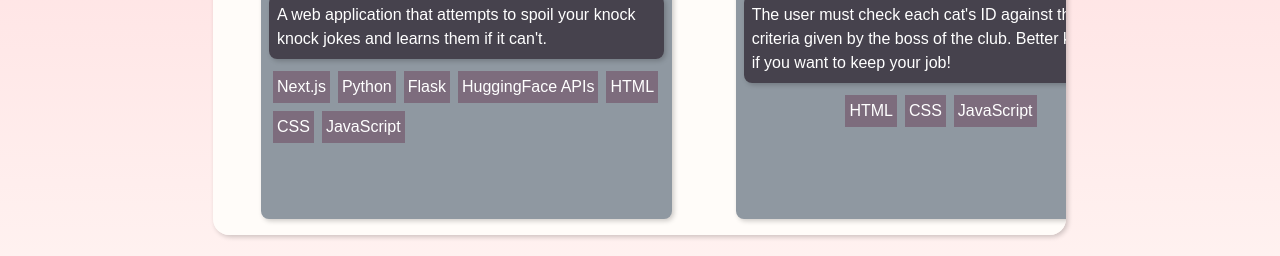
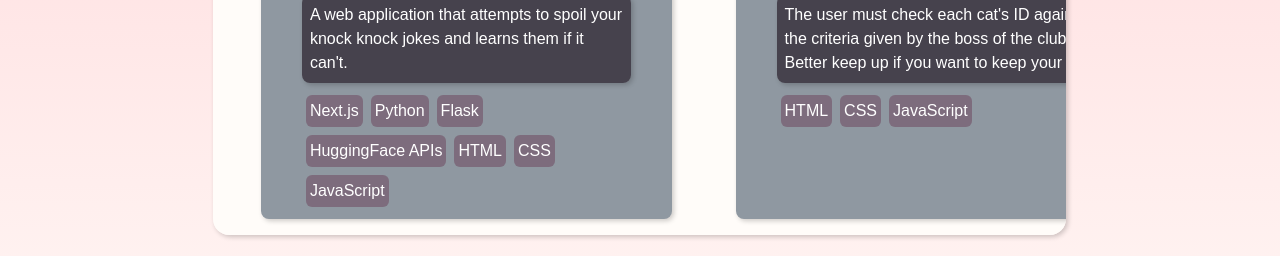
Before and after one commit to TimRathert/portfolio, a Next.js app: page / in a window 1280 px wide. Shown: the part 2724-2980 px from the top of the page. Built offline with nearby package versions, Linux system fonts and the light colour scheme.

Commit message:
mobile styling for projects

```diff
--- a/components/Footer.js
+++ b/components/Footer.js
@@ -12,7 +12,7 @@ function Footer() {
           target="_blank"
           rel="noopener noreferrer"
         >
-          <Image className='drop-shadow-2xl transition-all hover:bg-color2/30 p-8 m-8 rounded-lg'
+          <Image className='drop-shadow-2xl transition-all hover:bg-color2/40 p-8 m-8 rounded-lg'
             src={LinkedInLogo} width='50px' height='50px' alt='LinkedIn Link' />
         </a>
         <a
@@ -20,7 +20,7 @@ function Footer() {
           target="_blank"
           rel="noopener noreferrer"
         >
-          <Image className='drop-shadow-2xl transition-all hover:bg-color2/30 p-8 rounded-lg'
+          <Image className='drop-shadow-2xl transition-all hover:bg-color2/40 p-8 rounded-lg'
             src={GitHubLogo} width='50px' height='50px' alt='LinkedIn Link' />
         </a>
     </footer>
--- a/components/ProjectCard.js
+++ b/components/ProjectCard.js
@@ -4,15 +4,15 @@ import Image from 'next/image'
 function ProjectCard(props) {
     const techList = props.project.tech.map((item, index)=>{
         return (
-            <div key={index} className={`m-1 p-1 bg-color5/50`}>{ item }</div>
+            <div key={index} className={`m-1 p-1 bg-color5/50 rounded-md hover:bg-color5/80 transition-colors`}>{ item }</div>
         )
     })
   return (
         <a href={props.project.link} target="_blank" rel='noreferrer ' className={`mx-8 p-2 rounded-lg flex flex-col items-center gap-2 bg-color4 text-white w-4/5 lg:w-3/5 min-w-[80%] md:min-w-[60%] lg:min-w-[50%] shadow-[2px_2px_5px_rgba(0,0,0,0.2)]`}>
             <div className='text-xl'>{props.project.name}</div>
-            <Image objectFit='cover' src={props.project.image} width='400px' height='400px' className='' />
-            <div className='bg-color6/80 p-2 rounded-lg shadow-[2px_2px_5px_rgba(0,0,0,0.2)]'>{props.project.description}</div>
-            <div className={`flex flex-row flex-wrap`}>{techList}</div>
+            <Image objectFit='cover' src={props.project.image} width='400px' height='400px' className='shadow-[2px_2px_5px_rgba(0,0,0,0.2)]' />
+            <div className=' md:w-5/6 bg-color6/80 p-2 rounded-lg shadow-[2px_2px_5px_rgba(0,0,0,0.2)]'>{props.project.description}</div>
+            <div className={` md:w-5/6 flex flex-row flex-wrap`}>{techList}</div>
 
         </a>
   )
--- a/components/Projects.js
+++ b/components/Projects.js
@@ -1,23 +1,29 @@
 import React from 'react'
 import ProjectList from  '../ProjectList.js'
 import ProjectCard from './ProjectCard.js'
+import Image from 'next/image'
 
 function Projects() {
     const projCardRender = ProjectList.map((item, index) => {
         let visVarLeft = true
         let visVarRight = true
         if (index === 1){
-            let visVarLeft = false
+            visVarLeft = false
         }
         if (index === ProjectList.length-1){
-            let visVarRight = false
+            visVarRight = false
+        }
+        const rightArrow = () => {
+            return (
+                <Image src = '/arrow.png' width = '400px' height = '400px' />
+            )
         }
         return (
             <ProjectCard project = { item } visVarLeft = {visVarLeft} visVarRight = {visVarRight} />
         )
     })
     return (
-        <div className={` justify-even h-fit w-full overflow-x-auto lg:mx-0 p-4 mb-[200px] text-black flex flex-row rounded-2xl bg-color2 shadow-[2px_2px_5px_rgba(0,0,0,0.2)] transition-all`}>
+        <div className={` justify-even h-fit w-full scroll-pl-6 overflow-x-auto lg:mx-0 p-4 mb-[200px] text-black flex flex-row rounded-2xl bg-color2 shadow-[2px_2px_5px_rgba(0,0,0,0.2)] transition-all`}>
             { projCardRender }
         </div>
     )
```
Also changed, not shown: public/arrow.png (added).
